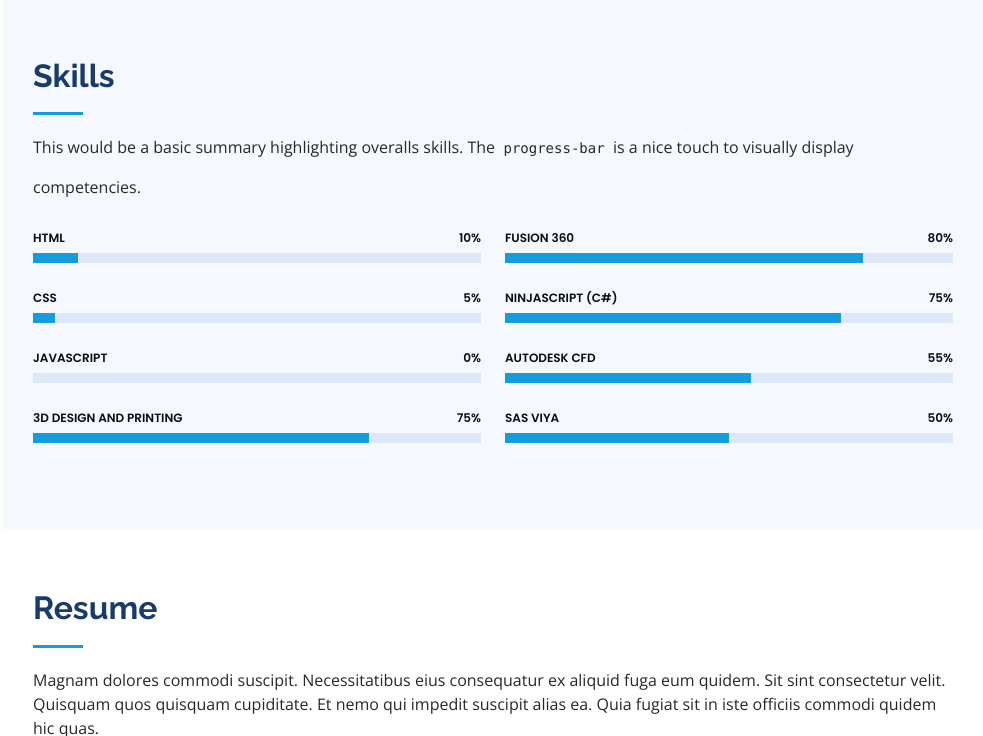
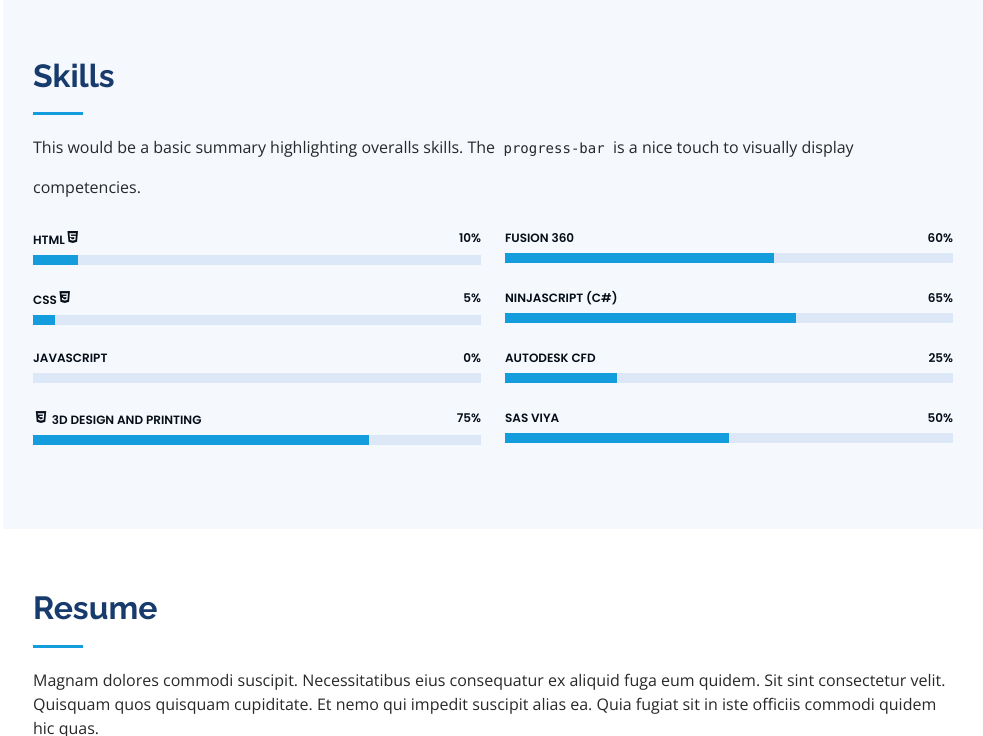
Before and after one commit to JOATZ/Personal-Portfolio-Website-HTML, a website: page index.html in a window 1280 px wide. Shown: the part 1919-2655 px from the top of the page, without its empty margins (297-1280 px from the left). Drawn offline with nearby package versions, Linux system fonts and the light colour scheme.

Commit message:
added some small logos

```diff
--- a/index.html
+++ b/index.html
@@ -49,13 +49,9 @@
         <img src="assets/img/ryanpic.jpg" alt="Ryans Picture" class="img-fluid rounded-circle">
         <h1 class="text-light"><a href="index.html">Ryan Zierman</a></h1>
         <div class="social-links mt-3 text-center">
-                    <!--
-          <a href="#" class="twitter"><i class="bx bxl-twitter"></i></a>
-          <a href="#" class="facebook"><i class="bx bxl-facebook"></i></a>
-          <a href="#" class="instagram"><i class="bx bxl-instagram"></i></a>
-          <a href="#" class="google-plus"><i class="bx bxl-skype"></i></a>
-                    -->
           <a href="https://www.linkedin.com/in/ryanzierman/" class="linkedin"><i class="bx bxl-linkedin"></i></a>
+          <a href="https://www.upwork.com/freelancers/~0187bd3af11ed06692" class="upwork"><i class="bx bxl-upwork"></i></a>
+          <a href="https://github.com/JOATZ" class="printables"><i class="bx bxl-github"></i></a>
         </div>
       </div>
 
@@ -326,14 +322,14 @@
           <div class="col-lg-6" data-aos="fade-up">
 
             <div class="progress">
-              <span class="skill">HTML <i class="val">10%</i></span>
+              <span class="skill">HTML<i class="bx bxl-html5 bx-xs"></i><i class="val">10%</i></span>
               <div class="progress-bar-wrap">
                 <div class="progress-bar" role="progressbar" aria-valuenow="10" aria-valuemin="0" aria-valuemax="100"></div>
               </div>
             </div>
 
             <div class="progress">
-              <span class="skill">CSS <i class="val">5%</i></span>
+              <span class="skill">CSS<i class="bx bxl-css3 bx-xs"></i><i class="val">5%</i></span>
               <div class="progress-bar-wrap">
                 <div class="progress-bar" role="progressbar" aria-valuenow="5" aria-valuemin="0" aria-valuemax="100"></div>
               </div>
@@ -347,7 +343,7 @@
             </div>
 
             <div class="progress">
-              <span class="skill">3d design and printing <i class="val">75%</i></span>
+              <span class="skill"><i class="bx bxl-css3 bx-xs"></i> 3d design and printing <i class="val">75%</i></span>
               <div class="progress-bar-wrap">
                 <div class="progress-bar" role="progressbar" aria-valuenow="75" aria-valuemin="0" aria-valuemax="100"></div>
               </div>
@@ -357,23 +353,23 @@
           <div class="col-lg-6" data-aos="fade-up" data-aos-delay="100">
 
             <div class="progress">
-              <span class="skill">Fusion 360 <i class="val">80%</i></span>
+              <span class="skill">Fusion 360 <i class="val">60%</i></span>
               <div class="progress-bar-wrap">
-                <div class="progress-bar" role="progressbar" aria-valuenow="80" aria-valuemin="0" aria-valuemax="100"></div>
+                <div class="progress-bar" role="progressbar" aria-valuenow="60" aria-valuemin="0" aria-valuemax="100"></div>
               </div>
             </div>
 
             <div class="progress">
-              <span class="skill">Ninjascript (C#) <i class="val">75%</i></span>
+              <span class="skill">Ninjascript (C#) <i class="val">65%</i></span>
               <div class="progress-bar-wrap">
-                <div class="progress-bar" role="progressbar" aria-valuenow="75" aria-valuemin="0" aria-valuemax="100"></div>
+                <div class="progress-bar" role="progressbar" aria-valuenow="65" aria-valuemin="0" aria-valuemax="100"></div>
               </div>
             </div>
 
             <div class="progress">
-              <span class="skill">Autodesk CFD <i class="val">55%</i></span>
+              <span class="skill">Autodesk CFD <i class="val">25%</i></span>
               <div class="progress-bar-wrap">
-                <div class="progress-bar" role="progressbar" aria-valuenow="55" aria-valuemin="0" aria-valuemax="100"></div>
+                <div class="progress-bar" role="progressbar" aria-valuenow="25" aria-valuemin="0" aria-valuemax="100"></div>
               </div>
             </div>
 
```
